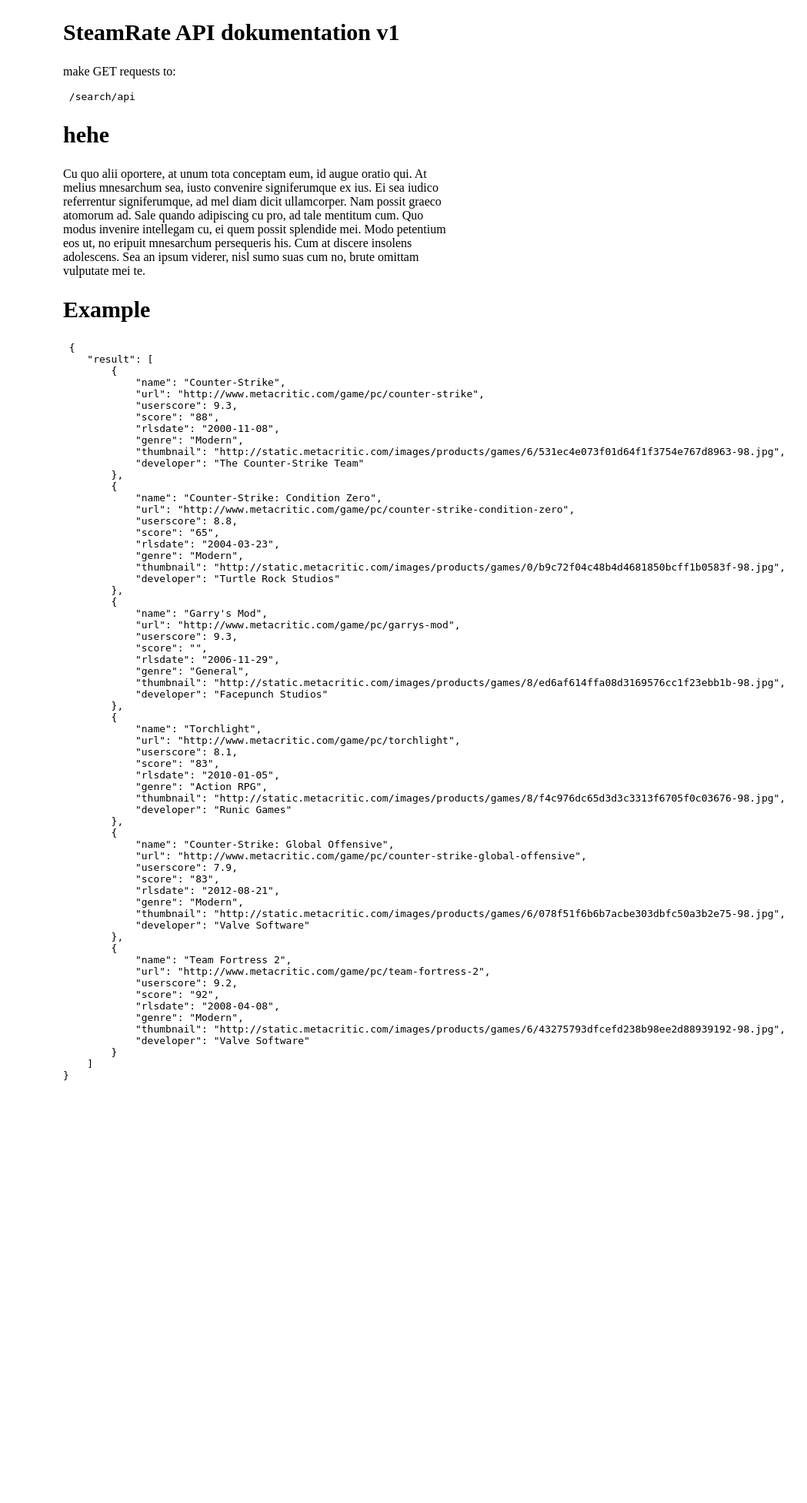
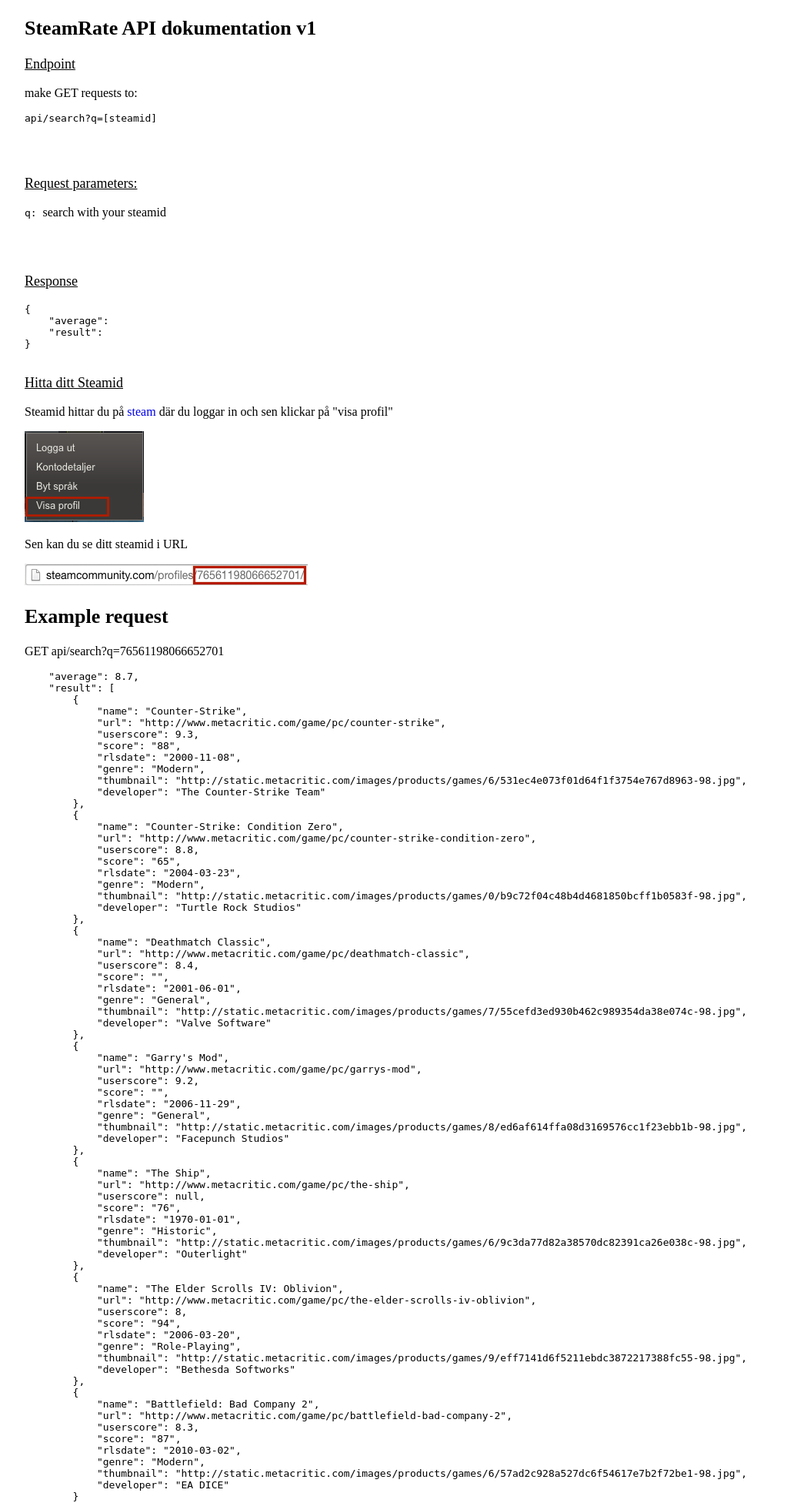
Before and after one commit to Beijar/SteamRate, a Flask app: page /docs in a window 1280 px wide. Shown: the top 1952 px of the page at 77% size, without its empty margins (18-1067 px from the left). Before the commit the page ends 1403 px from the top, so only its background shows below. Run offline with Flask 2, Linux system fonts and the light colour scheme; some libraries are stand-ins or nearby versions.

Commit message:
updated docs.html

```diff
--- a/static/documents.css
+++ b/static/documents.css
@@ -1,231 +1,84 @@
-html,body
-{
+html,body{
     width: 100%;
     height: 100%;
     margin: 0px;
     padding: 0px;
 }
 
-header{
-    width: 100%;
-    margin: auto;
-    text-align: center;
-    z-index: 2;
-    position: absolute;
-}
-
-header ul {
-    font-size: 25px;
-    text-align: center;
-    margin: 0;
-    border-bottom: 1px solid #e4e8ec;
-}
-
-header ul li {
-    display:inline-block;
-    text-align: center;
-    padding-left: 40px;
-    padding-right: 70px;
-    height: 50px;
-    padding-top: 20px;
-}
-
-header ul li a {
-    text-decoration:none;
-    display:inline;
-    text-align:center;
-    font-family: 'Helvetica Neue', Helvetica, Arial, sans-serif;
-    color: #e4e8ec;
-}
-
-a:hover{
-     color: grey;
-}
-
-#background{
-    z-index: 1;
-    background-image: url("wallhaven-5168.png");
-    left: 0;
-    right: 0;
-    background-size: cover;
-    height: 900px;
-}
-
-#searchfield{
-    z-index: 2;
-    position: absolute;
-    right: 0;
-    left: 0;
-    top: 300px;
-}
-
-#logo{
-    padding-bottom: 20px;
-}
-
-form {
-    text-align:center;
-    padding: 0, 0, 0, 0;
-    margin: 0, 0, 0, 0;
-}
-
-button {
-    cursor:pointer;
-    color:black;
-    padding:6px 20px;
-    border:1px solid black;
-    font-size:18px;
-    font-family: calibri;
-    background-color: grey;
-}
-
-button:hover{
-    background-color:whitesmoke;
-}
-
-form input[type="text"] {
-    height:24px;
-    width:340px;
-    border:1px solid white;
-    font-size: 16px;
+h2{
+font-family: avenir;
     color: black;
-    font-family: calibri;
-    padding: 4px 4px;
-    margin-bottom: 20px;
-}
-
-::-webkit-input-placeholder { /* WebKit browsers */
-    color:    grey;
-    font-size: 16px;
-    font-style: italic;
+    margin-left: 50px;
+    font-size: 26px;
 }
 
 
-#steamid ul{
-    text-align: center;
-    background-color: #081930;
-    margin: 0;
-}
-
-#steamid ul li{
-    text-align:center;
-    display: inline-block;
-    list-style:none;
-    margin: 0;
-    color: white;
-}
-
-#steamid ul li h2{
-    font-family:avenir;
-    padding:0, 10px, 0, 10px;
-    margin-right: 190px;
-    margin-left: 0;
-    font-weight: 200;
-    font-size: 35px;
-}
-
 h3{
-    margin-left: 410px;
-    margin-bottom:0;
-    font-size: 16px;
+    margin-left: 50px;
+    font-size: 18px;
     font-family: avenir;
     font-weight: 200;
-    font-style: italic;
-}
-
-.footer {
-    background-color: white;
-    height: 50px;
-    width: 100%;
-    clear: both;
-    margin: 0;
-    margin-top: 220px;
-    position: relative;
-}
-
-.games{
-    list-style: none;
-    padding: 0;
-    margin: 0;
-    font-family: avenir;
-    width: 100%;
+    text-decoration: underline;
 }
 
 
-.game{
-    display:block;
-    color: white;
-    font-size: 35px;
-    margin-top: 20px;
-    background-color: #b4d455;
-    text-align: center;
-}
-
-.data {
-    margin: 0;
-    width: 100%;
-    padding: 0;
-}
-
-.data li {
-    display: inline-block;
-    height: 100px;
-    width: 20%;
-    text-align: center;
-    margin: 0;
-    padding-top: 50px;
-}
-
-
-a{
-    font-family: avenir;
-    text-decoration: none;
-    color: white;
-    margin-left: 5px;
-    margin-top: 5px;
-}
 
 h1{
-    text-align: center;
     font-family: avenir;
     font-weight: 100;
     color:black;
-    font-size: 50px;
-    text-decoration: underline;
+
 }
 
-#powered a{
-    font-size: 14px;
-    float: right;
-    margin-right: 5%;
-    color: white;
-    font-style: italic;
-}
-
-img{
-    display: block;
-    margin-left: auto;
-    margin-right: auto;
-}
 
 
 p{
     color: black;
     font-family: avenir;
-    margin-left: 100px;
+    margin-left: 50px;
     width: 500px;
 }
 
 
-h2{
-font-family: avenir;
+
+
+pre{
     color: black;
-    margin-left: 100px;
-    font-size: 30px;
+    margin-left: 50px;
+}
+
+
+#powered a {
+    font-size: 20px;
+    float: right;
+    margin-right: 5%;
+    color: black;
+    font-style: italic;
+}
+
+
+#python{
+    width: 50%;
+    padding: 10px;
+    border: 1px solid black;
+    margin-left: 5px;
+    background-color: lightgrey;
 
 }
 
-pre{
-color: black;
-    margin-left: 100px;
+#java{
+    width: 50%;
+    padding: 10px;
+    border: 1px solid black;
+    margin-left: 5px;
+    background-color: lightgrey;
+
 }
+
+a{
+text-decoration: none;
+}
+
+img{
+margin-left: 50px;
+}
--- a/templates/docs.html
+++ b/templates/docs.html
@@ -5,28 +5,50 @@
 
     <title>SteamRate</title>
     <link href="{{ url_for('static', filename='documents.css') }}" rel="stylesheet" type="text/css">
-    <script src="http://code.jquery.com/jquery-1.9.1.min.js"></script>
+
 </head>
 
 <body>
 
 <section>
 
-<h2>SteamRate API dokumentation v1</h2>
+    <h2>SteamRate API dokumentation v1</h2>
+
+    <h3>Endpoint</h3>
 
     <p>make GET requests to:</p>
+    <pre>api/search?q=[steamid]</pre>
 
-    <pre> /search/api</pre>
+<br></br>
 
-<h2> hehe</h2>
+<h3>Request parameters:</h3>
+    <p><code>q: </code>search with your steamid</p>
+    <p></p>
 
-<p>Cu quo alii oportere, at unum tota conceptam eum, id augue oratio qui. At melius mnesarchum sea, iusto convenire signiferumque ex ius. Ei sea iudico referrentur signiferumque, ad mel diam dicit ullamcorper. Nam possit graeco atomorum ad.
+    <br></br>
+<h3>Response</h3>
+<pre>{
+    "average":
+    "result":
+}
+        </pre>
 
-Sale quando adipiscing cu pro, ad tale mentitum cum. Quo modus invenire intellegam cu, ei quem possit splendide mei. Modo petentium eos ut, no eripuit mnesarchum persequeris his. Cum at discere insolens adolescens. Sea an ipsum viderer, nisl sumo suas cum no, brute omittam vulputate mei te.</p>
+<h3>Hitta ditt Steamid</h3>
 
-<h2>Example</h2>
+<p>Steamid hittar du på<a href="http://store.steampowered.com/" target="_blank"> steam</a> där du loggar in och sen klickar på "visa profil"</p>
 
-<pre> {
+<img src="{{ url_for('static',filename='profil.jpg') }}">
+
+<p>Sen kan du se ditt steamid i URL</p>
+<img src="{{ url_for('static',filename='steamid.jpg') }}">
+
+<h2>Example request</h2>
+
+<p>GET api/search?q=76561198066652701
+</p>
+
+<pre>
+    "average": 8.7,
     "result": [
         {
             "name": "Counter-Strike",
@@ -49,9 +71,19 @@ Sale quando adipiscing cu pro, ad tale mentitum cum. Quo modus invenire intelleg
             "developer": "Turtle Rock Studios"
         },
         {
+            "name": "Deathmatch Classic",
+            "url": "http://www.metacritic.com/game/pc/deathmatch-classic",
+            "userscore": 8.4,
+            "score": "",
+            "rlsdate": "2001-06-01",
+            "genre": "General",
+            "thumbnail": "http://static.metacritic.com/images/products/games/7/55cefd3ed930b462c989354da38e074c-98.jpg",
+            "developer": "Valve Software"
+        },
+        {
             "name": "Garry's Mod",
             "url": "http://www.metacritic.com/game/pc/garrys-mod",
-            "userscore": 9.3,
+            "userscore": 9.2,
             "score": "",
             "rlsdate": "2006-11-29",
             "genre": "General",
@@ -59,43 +91,77 @@ Sale quando adipiscing cu pro, ad tale mentitum cum. Quo modus invenire intelleg
             "developer": "Facepunch Studios"
         },
         {
-            "name": "Torchlight",
-            "url": "http://www.metacritic.com/game/pc/torchlight",
-            "userscore": 8.1,
-            "score": "83",
-            "rlsdate": "2010-01-05",
-            "genre": "Action RPG",
-            "thumbnail": "http://static.metacritic.com/images/products/games/8/f4c976dc65d3d3c3313f6705f0c03676-98.jpg",
-            "developer": "Runic Games"
+            "name": "The Ship",
+            "url": "http://www.metacritic.com/game/pc/the-ship",
+            "userscore": null,
+            "score": "76",
+            "rlsdate": "1970-01-01",
+            "genre": "Historic",
+            "thumbnail": "http://static.metacritic.com/images/products/games/6/9c3da77d82a38570dc82391ca26e038c-98.jpg",
+            "developer": "Outerlight"
         },
         {
-            "name": "Counter-Strike: Global Offensive",
-            "url": "http://www.metacritic.com/game/pc/counter-strike-global-offensive",
-            "userscore": 7.9,
-            "score": "83",
-            "rlsdate": "2012-08-21",
-            "genre": "Modern",
-            "thumbnail": "http://static.metacritic.com/images/products/games/6/078f51f6b6b7acbe303dbfc50a3b2e75-98.jpg",
-            "developer": "Valve Software"
+            "name": "The Elder Scrolls IV: Oblivion",
+            "url": "http://www.metacritic.com/game/pc/the-elder-scrolls-iv-oblivion",
+            "userscore": 8,
+            "score": "94",
+            "rlsdate": "2006-03-20",
+            "genre": "Role-Playing",
+            "thumbnail": "http://static.metacritic.com/images/products/games/9/eff7141d6f5211ebdc3872217388fc55-98.jpg",
+            "developer": "Bethesda Softworks"
         },
         {
-            "name": "Team Fortress 2",
-            "url": "http://www.metacritic.com/game/pc/team-fortress-2",
-            "userscore": 9.2,
-            "score": "92",
-            "rlsdate": "2008-04-08",
+            "name": "Battlefield: Bad Company 2",
+            "url": "http://www.metacritic.com/game/pc/battlefield-bad-company-2",
+            "userscore": 8.3,
+            "score": "87",
+            "rlsdate": "2010-03-02",
             "genre": "Modern",
-            "thumbnail": "http://static.metacritic.com/images/products/games/6/43275793dfcefd238b98ee2d88939192-98.jpg",
-            "developer": "Valve Software"
+            "thumbnail": "http://static.metacritic.com/images/products/games/6/57ad2c928a527dc6f54617e7b2f72be1-98.jpg",
+            "developer": "EA DICE"
         }
     ]
 }
 </pre>
+
+<br></br>
+
+
+<div id="python">
+<h2>Python code example:</h2>
+
+<pre># These code snippets use an open-source library. http://unirest.io/python
+
+response = unirest.get("http://currenturl/api/search?q=STEAMID"
+                           headers={ "Accept": "application/json" })
+
+respone.body # to extract the json data response
+</pre>
+</div>
+
+<br></br>
+<div id="java">
+<h2>Javascript code example:</h2>
+<pre>
+# These code snippets use jquery library. http://api.jquery.com/
+
+var ENDPOINT = "http://currenturl/api/search";
+var q = $("input[name=q]").val();
+
+$.ajax({
+		url: ENDPOINT,
+		data: {q: q},
+		success: showResult,
+		dataType: "json"
+	});
+
+function showResult(response){
+		console.log(response);
+}</pre>
+</div>
+
     </section>
 
-<div id="powered">
-<a href="http://steampowered.com" target="_blank">Powered by Steam</a>
-</div>
 
 </body>
 </html>
--- a/templates/search.html
+++ b/templates/search.html
@@ -63,10 +63,8 @@
 
 
    <script type="text/javascript">
-		// Intead of hard coding domain
 		var ENDPOINT = "http://127.0.0.1:5000/api/search";
 
-		// Event handler for form submission
 		function doSearch(){
             $(".spinner").show();
 			var q = $("input[name=q]").val();
@@ -76,11 +74,9 @@
 				success: showResult,
 				dataType: "json"
 			});
-			// Form should not submit as normal
 			return false;
 		}
 
-		// Event handler for successful API call
 		function showResult(response){
 			console.log(response);
             var $ul = $(".games");
@@ -99,7 +95,6 @@
             }
 
 
-		// Setup initial state
 		$(function(){
 			$("form").submit(doSearch);
             $(".spinner").hide();
```
Also changed, not shown: static/profil.jpg (added), static/steamid.jpg (added). Lines whose indentation alone changed are shown as unchanged.
